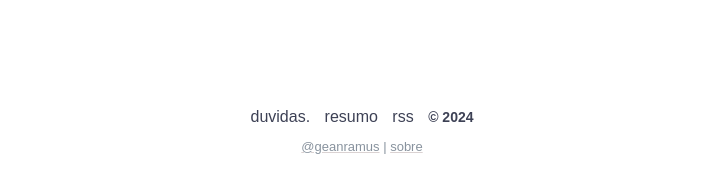
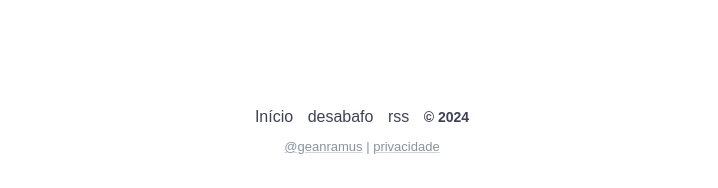
Before and after one commit to geanramos/blog-v24, a Jekyll site: the page built from _posts/ohayo/2024-06-05-sabatico-ou-salario.md, in a window 1280 px wide and 900 px high, scrolled down 2116 px. Shown: the part 709-897 px from the top of the window, without its empty margins (278-996 px from the left). Built offline with Jekyll 4.4.1, drawn with Linux system fonts in a browser that asks for light colours; some web fonts are replaced; comment, search, counter and statistics services are not loaded.

Commit message:
Update - footer - Form

```diff
--- a/_includes/footer.html
+++ b/_includes/footer.html
@@ -1,12 +1,12 @@
 <footer class="footer">
-  <a class="footer_item" href="#duvidas">duvidas.</a>
-  <a class="footer_item" href="#">resumo</a>
+  <a class="footer_item" href="./">Início</a>
+  <a class="footer_item" href="https://forms.gle/zezBcJu3XH8MM3sq7">desabafo</a>
   <a class="footer_item" href="./feed.xml">rss</a>
   <span class="footer_item">&copy; {{ site.time | date: "%Y" }}</span>
   <small class="footer_copyright">
     <a href="https://instagram.com/geanramus" target="_blank" rel="noreferrer noopener" >@geanramus</a >
     |
-    <a href="./about/" target="_self" rel="noreferrer noopener" >sobre</a >
+    <a href="https://dev.geanramos.com.br/portfolio/privacidade" target="_blank" rel="noreferrer noopener" >privacidade</a >
   </small>
 </footer>
 <script src="/assets/js/main.js" defer="defer"></script>
--- a/_posts/ohayo/2024-06-05-sabatico-ou-salario.md
+++ b/_posts/ohayo/2024-06-05-sabatico-ou-salario.md
@@ -41,7 +41,7 @@ Além disso, comece a fazer as coisas que você deseja no seu tempo livre, sair
 
 **— Gean Ramos**
 
-🦋 Para enviar um desabafo,  [clique aqui](https://forms.gle/acD7B2tqXNG4G7XB6). Queremos te ajudar em uma próxima edição :)
+🦋 Para enviar um desabafo,  [clique aqui](https://forms.gle/zezBcJu3XH8MM3sq7). Queremos te ajudar em uma próxima edição :)
 
 
 Tags: Sabático, carreira, trabalho com a família, dilemas da vida, humor, tomada de decisão, equilíbrio.
```
